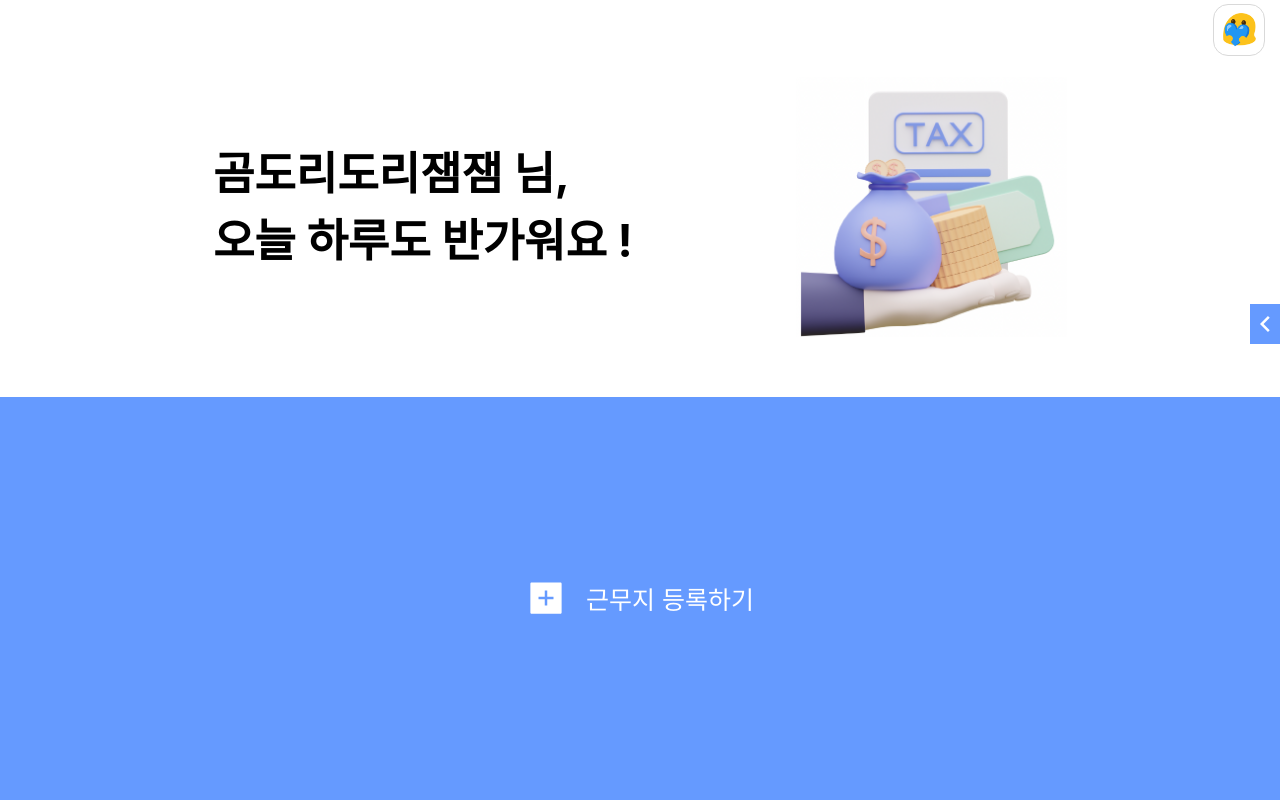
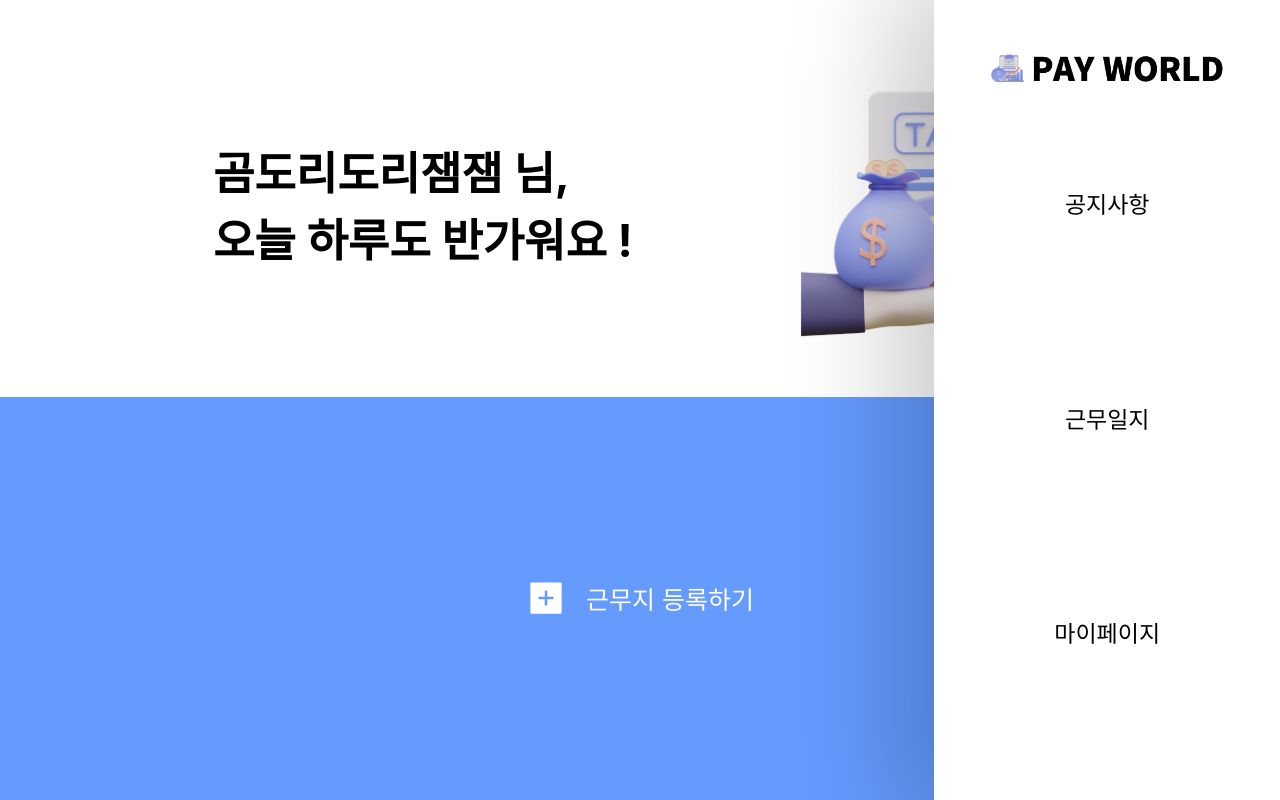
Before and after one commit to Choalstn/payWorld, a React (Create React App) app: page /home in a window 1280 px wide. Both pictures are taken after a click on the element 1265 px from the left and 324 px from the top of the page. Built offline with nearby package versions, Linux system fonts and the light colour scheme.

Commit message:
[Design] : 사이드바 디자인

```diff
--- /dev/null
+++ b/src/Components/MenuBar.tsx
@@ -0,0 +1,92 @@
+import { styled } from "styled-components";
+
+import logo from "../assets/logo.png";
+
+interface ContainerProp {
+  isOpen: boolean;
+}
+const Overlay = styled.div`
+  position: fixed;
+  top: 0;
+  left: 0;
+  width: 100%;
+  height: 100%;
+  z-index: 0;
+  cursor: pointer;
+`;
+
+const Contaner = styled.div<ContainerProp>`
+  z-index: 1;
+  height: 100%;
+  position: absolute;
+  right: 0;
+  width: 27%;
+  background-color: white;
+  display: flex;
+  flex-direction: column;
+  align-items: center;
+  justify-content: space-evenly;
+  box-shadow: -20px 0px 100px 20px rgba(0, 0, 0, 0.2);
+  animation: ${({ isOpen }) =>
+    isOpen ? "slide-in 0.8s ease" : "slide-out 0.8s ease "} !important ;
+
+  @keyframes slide-in {
+    from {
+      transform: translateX(100%);
+      opacity: 0;
+    }
+    to {
+      transform: translateX(0);
+      opacity: 1;
+    }
+  }
+
+  @keyframes slide-out {
+    from {
+      transform: translateX(0);
+      opacity: 1;
+    }
+    to {
+      transform: translateX(100%);
+      opacity: 0;
+    }
+  }
+
+  .first {
+    margin-top: -60px;
+  }
+
+  > img {
+    width: 75%;
+    margin-top: -80px;
+  }
+
+  > div {
+    font-size: 23px;
+    font-weight: 550;
+    padding: 30px 0;
+    cursor: pointer;
+    z-index: 1;
+  }
+`;
+
+interface MenuBarProps {
+  handleMenu: () => void;
+  isOpen: boolean;
+}
+
+function MenuBar({ handleMenu, isOpen }: MenuBarProps) {
+  return (
+    <>
+      <Overlay onClick={() => handleMenu()} />
+      <Contaner isOpen={isOpen}>
+        <img src={logo} alt="payWorld 로고 이미지" />
+        <div className="first">공지사항</div>
+        <div>근무일지</div>
+        <div>마이페이지</div>
+      </Contaner>
+    </>
+  );
+}
+
+export default MenuBar;
--- a/src/Pages/Home.tsx
+++ b/src/Pages/Home.tsx
@@ -1,8 +1,10 @@
 import { styled } from "styled-components";
 import { AiFillPlusSquare } from "react-icons/ai";
 import { RiArrowLeftSLine } from "react-icons/ri";
+import { useEffect, useState } from "react";
 import userIcon from "../assets/userImg.png";
 import MainImg from "../assets/mainImg.png";
+import MenuBar from "../Components/MenuBar";
 
 const Container = styled.div`
   display: flex;
@@ -83,6 +85,12 @@ const WorkList = styled.div`
   }
 `;
 function Home() {
+  const [isOpen, setIsOpen] = useState<boolean>(false);
+
+  const handleMenu = () => {
+    setIsOpen(!isOpen);
+  };
+
   return (
     <Container>
       <Header>
@@ -98,9 +106,13 @@ function Home() {
         <img className="greetImg" src={MainImg} alt="홈  화면 메인 이미지" />
       </Main>
 
-      <MenuTab>
+      <MenuTab onClick={handleMenu}>
         <RiArrowLeftSLine color="white" size="40" />
       </MenuTab>
+
+      {isOpen && <MenuBar handleMenu={handleMenu} isOpen={isOpen} />}
+
+      {/* <MenuBar handleMenu={handleMenu} isOpen={isOpen} /> */}
 
       <WorkList>
         <AiFillPlusSquare color="white" size="40" />
```
Also changed, not shown: src/assets/logo.png (added).
